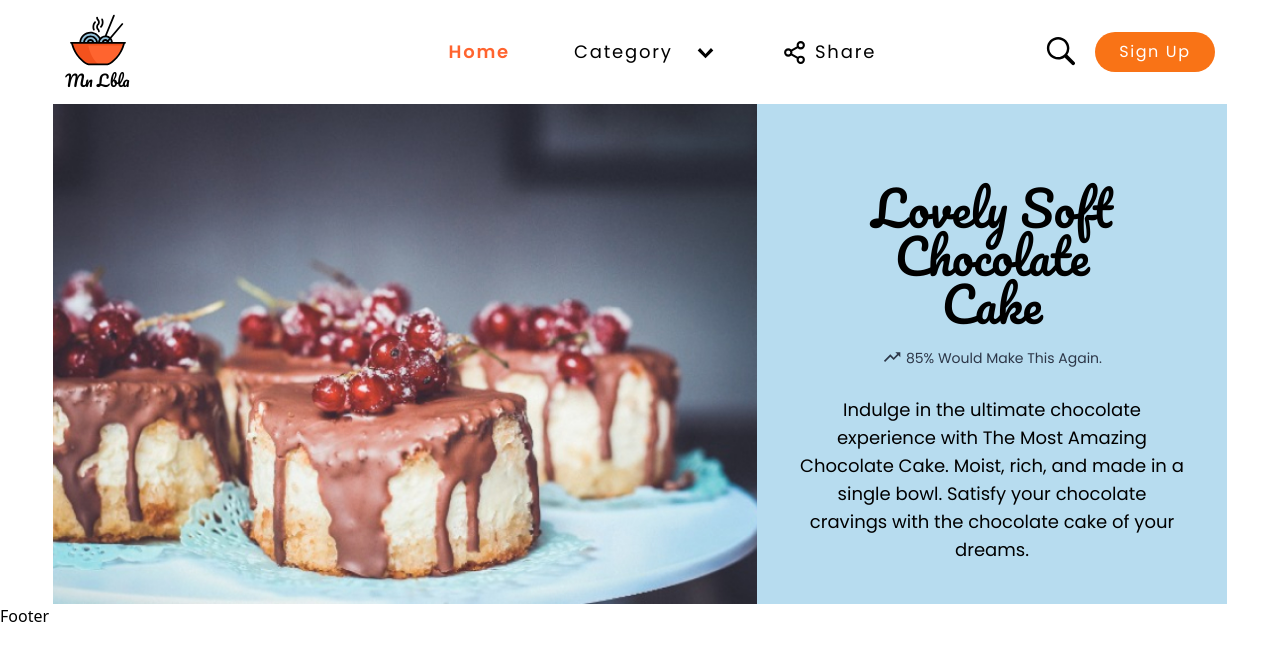
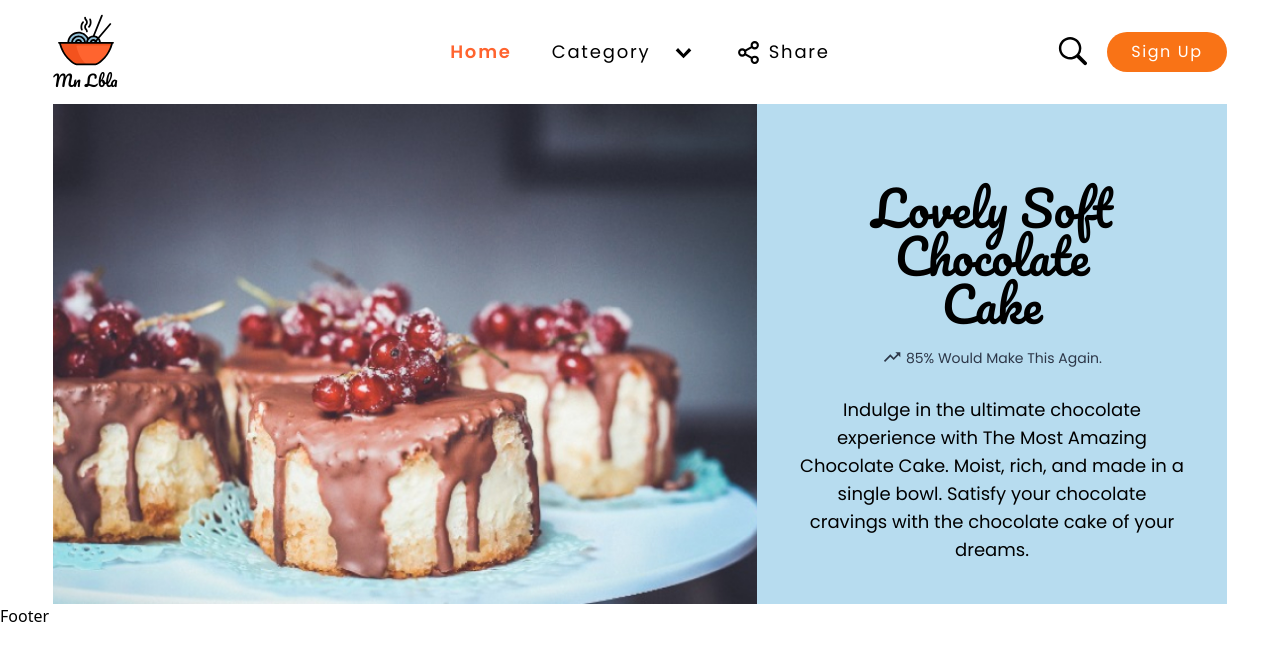
Before and after one commit to klassno3/Food-Website, a React (Create React App) app: page / in a window 1280 px wide. Shown: the top 660 px of the page. Built offline with nearby package versions, Linux system fonts and the light colour scheme.

Commit message:
edited navigation

```diff
--- a/src/component/Navigation.jsx
+++ b/src/component/Navigation.jsx
@@ -89,11 +89,11 @@ const Navigation = () => {
     <div className={`sticky top-0 left-0 z-40  ${ active ? "bg-white shadow-lg  text-secondary-200" :"  bg-tertiary-100 shadow-none text-secondary-200" }`}>
       <div className="max-w-[1440px] mx-auto  ">
 
-      <div className="w-11/12 mx-auto ">
+      <div className="w-11/12   mx-auto ">
 
-      <div className=" grid  gird-flow-col grid-cols-2 lg:grid-cols-3 justify-between items-center p-2 md:p-3 ">
+      <div className=" flex justify-between items-center py-2 md:py-3 ">
 
-            <Link onClick={ handleNavigation } to="/" className="flex items-start ">
+            <Link onClick={ handleNavigation } to="/" className="flex w-full items-start ">
               <div className="flex flex-col items-center">
 
             <img className=' w-8 sm:w-14' src={ Logo } alt="" />
@@ -125,7 +125,7 @@ const Navigation = () => {
             </div>
           </div>
             {/* End of Navigation For mobile  */ }
-        <div className="hidden lg:flex gap-10 xl:gap-16  lg:items-center font-poppins text-lg text-tertiary-300 tracking-widest">
+        <div className="hidden lg:flex gap-10 w-fullxl:gap-16  lg:items-center font-poppins text-lg text-tertiary-300 tracking-widest">
               <Link onClick={ handleNavigation } className={ `cursor-pointer transition-all duration-300 hover:text-Primary-Orange-100 ${ selectedTab === 'home' && selection === null ? "text-Primary-Orange-100 font-semibold" : '' } ` } to="/">Home</Link>
               <div className=""><DropDown options={ options } selection={ selection } onSelect={ handleSelect } /></div>
               <Link onClick={ handleNavigation } className={ `group cursor-pointer flex items-center gap-2  ${ selectedTab === 'share' && selection === null ? "text-Primary-Orange-100 font-semibold" : '' } ` } to="/share">
@@ -133,7 +133,7 @@ const Navigation = () => {
                   <p className="transition-all duration-300 group-hover:text-Primary-Orange-100">Share</p>
               </Link>
             </div>
-            <div className="hidden  lg:flex items-center gap-5 justify-end">
+            <div className="hidden  w-full lg:flex items-center gap-5 justify-end">
               <Search/>
                <Link onClick={ handleNavigation } className={ ` cursor-pointer hover:text-primary-200 ${ selectedTab === 'sign up' && selection === null ? " font-semibold" : '' } ` } to="/sign up">
                 <button className='bg-orange-500 transition-all duration-300 hover:bg-Primary-Orange-200 font-poppins tracking-widest text-white px-6 py-2 rounded-full'>Sign Up</button>
--- a/src/component/Search.jsx
+++ b/src/component/Search.jsx
@@ -29,7 +29,7 @@ const Search = () => {
           <GoSearch className="transition-all duration-300 group-hover:text-Primary-Orange-100" size={30}/>
           </button>
 
-    <input value={ searchTerm } onChange={ handleChange } className="hidden focus:outline-none focus:shadow-md  border-[1px] font-poppins px-6 py-3 transition-all duration-300 rounded-md border-Tertiary-Black-200/50 group-hover:flex w-8 h-8 group-hover:w-[200px] " type="search" placeholder="Search ....."/>
+    <input value={ searchTerm } onChange={ handleChange } className="hidden focus:outline-none focus:shadow-md  border-[1px] font-poppins px-6 py-3 transition-all duration-300 rounded-md border-Tertiary-Black-200/50 group-hover:flex w-8 h-8 xl:group-hover:w-[200px] lg:group-hover:w-[130px]  " type="search" placeholder="Search ....."/>
 
       </div>
 
```
